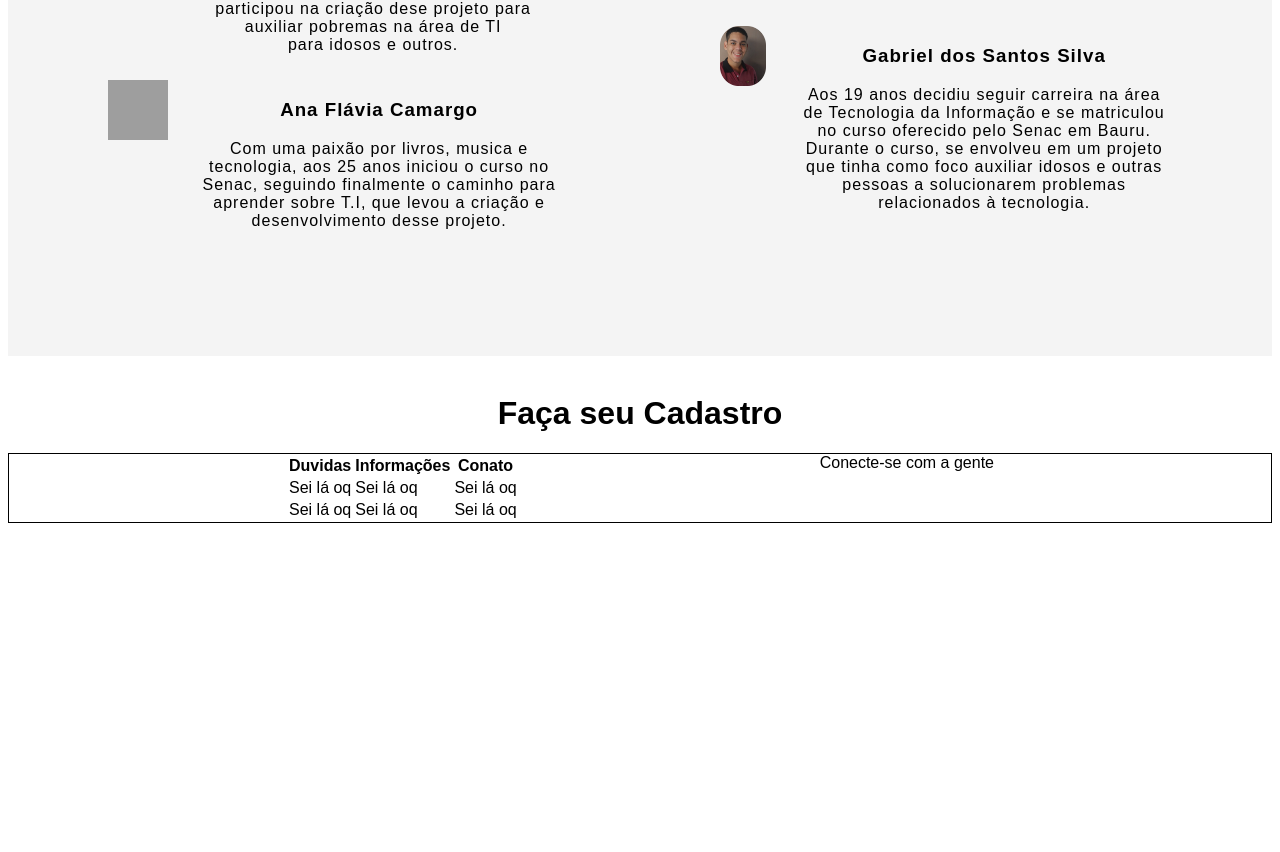
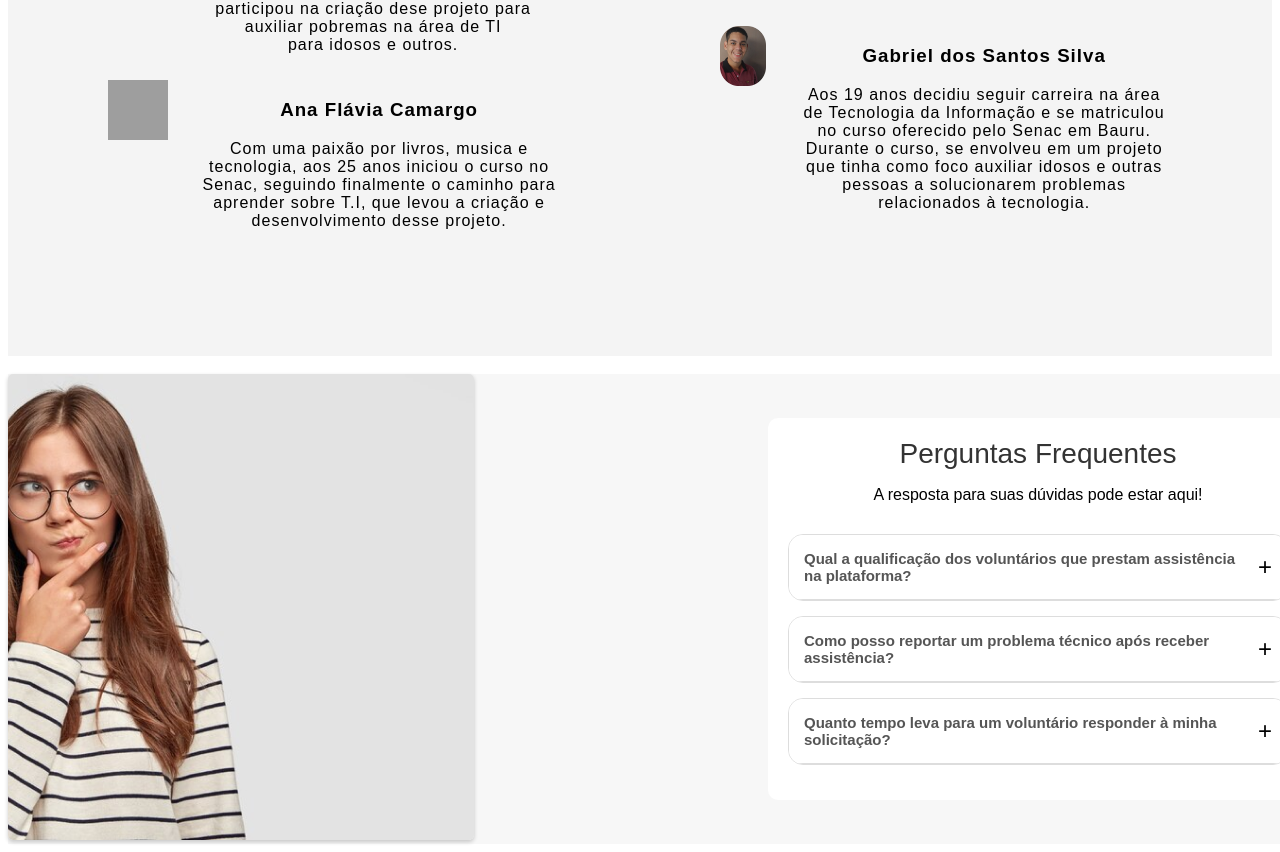
Before and after one commit to Anafcamargo/ProjetoIntegrador, a React (Create React App) app: page / in a window 1280 px wide. Shown: the part 2158-3010 px from the top of the page. Before the commit the page ends 2689 px from the top, so only its background shows below. Built offline with nearby package versions, Linux system fonts and the light colour scheme; grey boxes are pictures that could not be loaded.

Commit message:
foi feito na landing page as perguntas frequentes

```diff
--- /dev/null
+++ b/src/componentes/faq.tsx/index.tsx
@@ -0,0 +1,75 @@
+import React, { useState } from "react";
+import { Link } from "react-router-dom";
+
+// FAQ como componente separado
+interface FAQItemProps {
+  question: string;
+  answer: string;
+  isActive: boolean;
+  toggleAccordion: () => void;
+}
+
+const FAQItem: React.FC<FAQItemProps> = ({ question, answer, isActive, toggleAccordion }) => {
+  return (
+    <div className="card">
+      <div className={`card-header ${isActive ? 'active' : ''}`} onClick={toggleAccordion}>
+        <button
+          aria-expanded={isActive}
+          className="btn btn-link"
+        >
+          <div className="question-faq">{question}</div>
+          <span>{isActive ? '−' : '+'}</span>
+        </button>
+      </div>
+      {isActive && (
+        <div className="collapse show">
+          <div className="card-body">{answer}</div>
+        </div>
+      )}
+    </div>
+  );
+};
+
+const FAQ: React.FC = () => {
+  const [activeId, setActiveId] = useState<number | null>(null);
+
+  const toggleAccordion = (index: number) => {
+    setActiveId(prevIndex => (prevIndex === index ? null : index));
+  };
+
+  const faqs = [
+    {
+      question: "Qual a qualificação dos voluntários que prestam assistência na plataforma?",
+      answer: "Os voluntários podem registrar suas qualificações em seus perfis dentro da nossa plataforma. Assim, os usuários podem visualizá-las antes de aceitar a ajuda de um voluntário. Isso garante que você escolha o melhor suporte técnico para suas necessidades.",
+    },
+    {
+      question: "Como posso reportar um problema técnico após receber assistência?",
+      answer: "Lorem Ipsum is simply dummy text of the printing and typesetting industry. Lorem Ipsum has been the industry's standard dummy text ever since the 1500s, when an unknown printer took a galley",
+    },
+    {
+      question: "Quanto tempo leva para um voluntário responder à minha solicitação?",
+      answer: "Lorem Ipsum is simply dummy text of the printing and typesetting industry. Lorem Ipsum has been the industry's standard dummy text ever since the 1500s, when an unknown printer took a galley",
+    },
+  ];
+
+  return (
+    <div className="container faq-container">
+      <div className="titlex center">
+        <div className="titulo-faq">Perguntas Frequentes</div>
+        <p>A resposta para suas dúvidas pode estar aqui!</p>
+      </div>
+
+      {faqs.map((faq, index) => (
+        <FAQItem
+          key={index}
+          question={faq.question}
+          answer={faq.answer}
+          isActive={activeId === index}
+          toggleAccordion={() => toggleAccordion(index)}
+        />
+      ))}
+    </div>
+  );
+};
+
+export default FAQ;
--- a/src/estilo/estilo.css
+++ b/src/estilo/estilo.css
@@ -553,3 +553,106 @@ justify-content: center;
         transform: translateX(-50%); /* Centraliza o botão corretamente */
 
     }
+
+/*---------FAQ-----------*/
+
+
+.container-faq{
+display: flex;
+background-color:  #f7f7f7;
+width: 100vw;
+height: auto;
+align-items: center;
+
+
+}
+
+.container.faq-container {
+    max-width: 500px;
+    margin: 0 auto;
+    padding: 20px;
+    background-color: white;
+    border-radius: 10px;
+    position: absolute;
+    left: 60%;
+
+
+  }
+
+  .titlex.center {
+    text-align: center;
+    margin-bottom: 30px;
+  }
+
+  .titulo-faq {
+    color: #333;
+    font-size: 28px;
+  }
+
+  .question-faq {
+    color: #555;
+    font-size: 15px;
+  }
+
+
+  .card {
+    margin-bottom: 15px;
+    border: 1px solid #ddd;
+    border-radius: 15px;
+    background-color: #fff;
+    overflow: hidden;
+  }
+
+  .card-header {
+    background-color: #fff;
+    padding: 15px;
+    cursor: pointer;
+    border-bottom: 1px solid #ddd;
+    display: flex;
+    justify-content: space-between;
+    align-items: center;
+  }
+
+  .card-header h4 {
+    margin: 0;
+  }
+
+  .card-header.active {
+    background-color: #f0f0f0;
+  }
+
+  .card-body {
+    padding: 15px;
+    color: #333;
+  }
+
+  .collapse.show {
+    display: block;
+  }
+
+  .btn-link {
+    background: none;
+    border: none;
+    text-align: left;
+    width: 100%;
+    padding: 0;
+    font-size: 16px;
+    font-weight: bold;
+    display: flex;
+    justify-content: space-between;
+    align-items: center;
+    color: inherit;
+  }
+
+  .btn-link span {
+    font-size: 24px;
+    margin-left: 10px;
+    font-weight: normal;
+  }
+
+.img-girlquestion{
+border-radius: 5px;
+box-shadow: 0 2px 4px rgba(0, 0, 0, 0.2);
+
+
+}
--- a/src/paginas/home.tsx
+++ b/src/paginas/home.tsx
@@ -2,6 +2,8 @@ import Cabecalho from "../componentes/cabecalho";
 import Logo from "./LogoRobo.png";
 import Rodape from "../componentes/rodape";
 import { Link } from "react-router-dom";
+import FAQ from "../componentes/faq.tsx";
+
 
 
 function Home(){
@@ -187,7 +189,7 @@ function Home(){
                          {/*--------Tela Faça seu Cadastro--------*/}
 
                      <div>
-                        <h1 className="titulo_cd">Faça seu Cadastro </h1>
+                        {/*<h1 className="titulo_cd">Faça seu Cadastro </h1>*/}
 
 
 
@@ -197,7 +199,20 @@ function Home(){
 
                     </div>
 
-            <Rodape/>
+                    {/*--------FAQ--------*/}
+
+                <div className="container-faq">
+
+                   <div className="girlquestion">
+                    <img src="girlquestion.png" className="img-girlquestion"></img>
+                   </div>
+
+                      <FAQ />
+
+                </div>
+
+
+
         </div>
     )
 }
```
Also changed, not shown: public/girlquestion.png (added).
